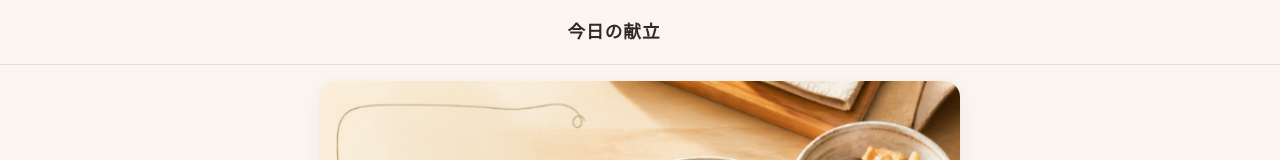
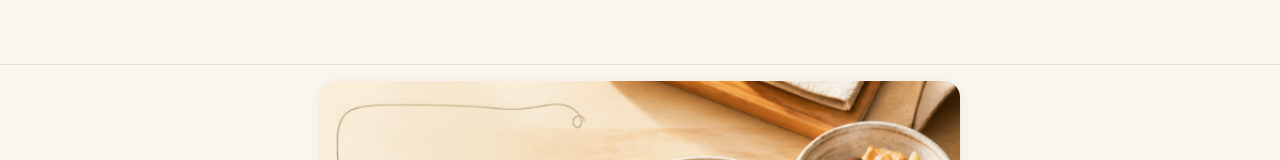
Before and after one commit to jianerjiafei65-del/cooking, a plain HTML site: page index.html in a window 1280 px wide. Shown: the top 160 px of the page. Drawn offline with Linux system fonts and the light colour scheme.

Commit message:
トップ画面の見出しの「今日の献立」の文字を非表示に
Co-Authored-By: Claude Opus 5.5 <noreply@anthropic.com>
Claude-Session: https://claude.ai/code/session_019hjj3R1keXwoe9XGRX154Y

```diff
--- a/app.js
+++ b/app.js
@@ -214,6 +214,8 @@
 
   function setHeader(title, showBack) {
     el.title.textContent = title;
+    // トップ画面では画像に「今日の献立」があるので、見出しの文字は表示しない（読み上げ用には残す）
+    el.title.classList.toggle("sr-only", !showBack);
     el.back.hidden = !showBack;
     document.title = showBack ? `${title} | 今日の献立` : "今日の献立";
   }
--- a/index.html
+++ b/index.html
@@ -15,7 +15,7 @@
     <button class="icon-btn" id="backBtn" aria-label="戻る" hidden>
       <svg viewBox="0 0 24 24" aria-hidden="true"><path d="M15 18l-6-6 6-6"/></svg>
     </button>
-    <h1 class="app-title" id="appTitle">今日の献立</h1>
+    <h1 class="app-title sr-only" id="appTitle">今日の献立</h1>
     <span class="header-spacer"></span>
   </header>
 
--- a/style.css
+++ b/style.css
@@ -65,6 +65,7 @@ svg { width: 22px; height: 22px; fill: none; stroke: currentColor; stroke-width:
 button { font: inherit; color: inherit; cursor: pointer; }
 input, textarea, select { font-family: inherit; }
 [hidden] { display: none !important; }
+.sr-only { position: absolute !important; width: 1px; height: 1px; overflow: hidden; clip: rect(0 0 0 0); white-space: nowrap; }
 
 main {
   max-width: 1080px;
```
